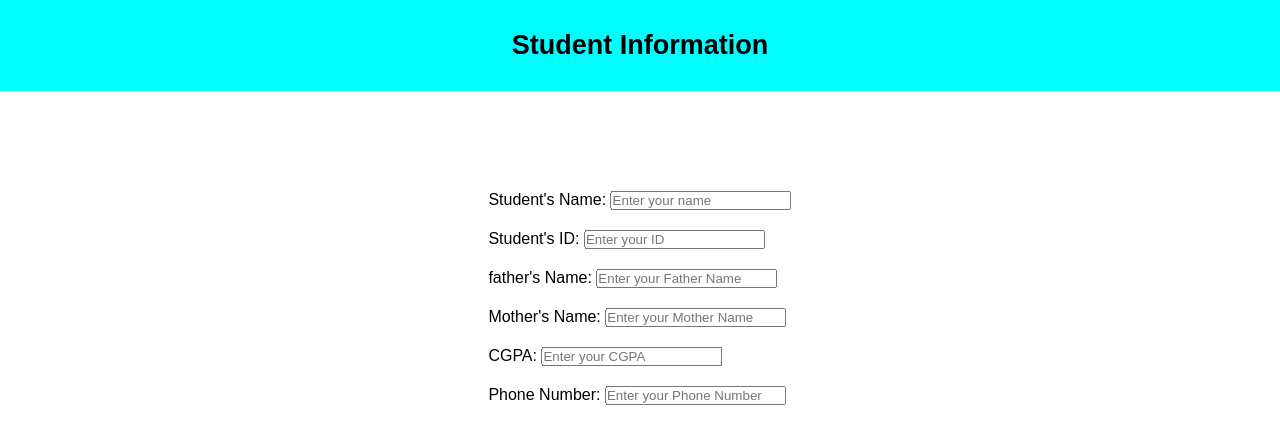
After one commit to Mohiuddin-64bit/PHP-class-project, a PHP site: page /form.html in a window 1280 px wide. The commit adds this page. Shown: the top 444 px of the page. Run offline with PHP 8.4, Linux system fonts and the light colour scheme.

Commit message:
desing form page heading and main section

```diff
--- a/assets/css/form.css
+++ b/assets/css/form.css
@@ -0,0 +1,28 @@
+*{
+  padding: 0;
+  margin: 0;
+}
+header{
+  display: block;
+  text-align: center;
+  font-size: large;
+  font-family: sans-serif;
+  padding: 30px 0;
+  background-color: aqua;
+}
+main{
+  margin-top: 90px;
+  position: relative;
+}
+form{
+  position: absolute;
+  left: 50%;
+  top: 50%;
+  transform: translate(-50%);
+}
+label{
+  display: block;
+  padding: 10px;
+  font-family: sans-serif;
+  font-size: medium;
+}
--- /dev/null
+++ b/form.html
@@ -0,0 +1,61 @@
+<!DOCTYPE html>
+<html lang="en">
+  <head>
+    <meta charset="UTF-8" />
+    <meta http-equiv="X-UA-Compatible" content="IE=edge" />
+    <meta name="viewport" content="width=device-width, initial-scale=1.0" />
+    <link rel="stylesheet" href="assets/css/form.css">
+    <title>Form Page</title>
+  </head>
+
+  <body>
+    <header>
+      <h2>Student Information</h2>
+    </header>
+    <main>
+      <form action="">
+        <label for="name"
+          >Student's Name:
+          <input id="name" type="text" placeholder="Enter your name" />
+        </label>
+
+        <label for="ID"
+          >Student's ID:
+          <input id="ID" type="text" placeholder="Enter your ID" />
+        </label>
+
+        <label for="father-name"
+          >father's Name:
+          <input
+            id="father-name"
+            type="text"
+            placeholder="Enter your Father Name"
+          />
+        </label>
+
+        <label for="mother-name"
+          >Mother's Name:
+          <input
+            id="mother-name"
+            type="text"
+            placeholder="Enter your Mother Name"
+          />
+        </label>
+
+        <label for="cgpa"
+          >CGPA:
+          <input id="cgpa" type="number" placeholder="Enter your CGPA" />
+        </label>
+
+        <label for="phone"
+          >Phone Number:
+          <input
+            id="phone"
+            type="number"
+            placeholder="Enter your Phone Number"
+          />
+        </label>
+      </form>
+    </main>
+  </body>
+</html>
--- a/index.php
+++ b/index.php
@@ -67,7 +67,7 @@
           <div>
             <h1>We are one of the best institute in Asia.</h1>
             <h2>
-            If one takes Technical Education, he/she will find work all over the world
+              If one takes Technical Education, he/she will find work all over the world
             </h2>
             <a href="#about" class="btn-get-started scrollto">Get Started</a>
           </div>
```
Also changed, not shown: form.php (deleted, +0 -15 lines).
